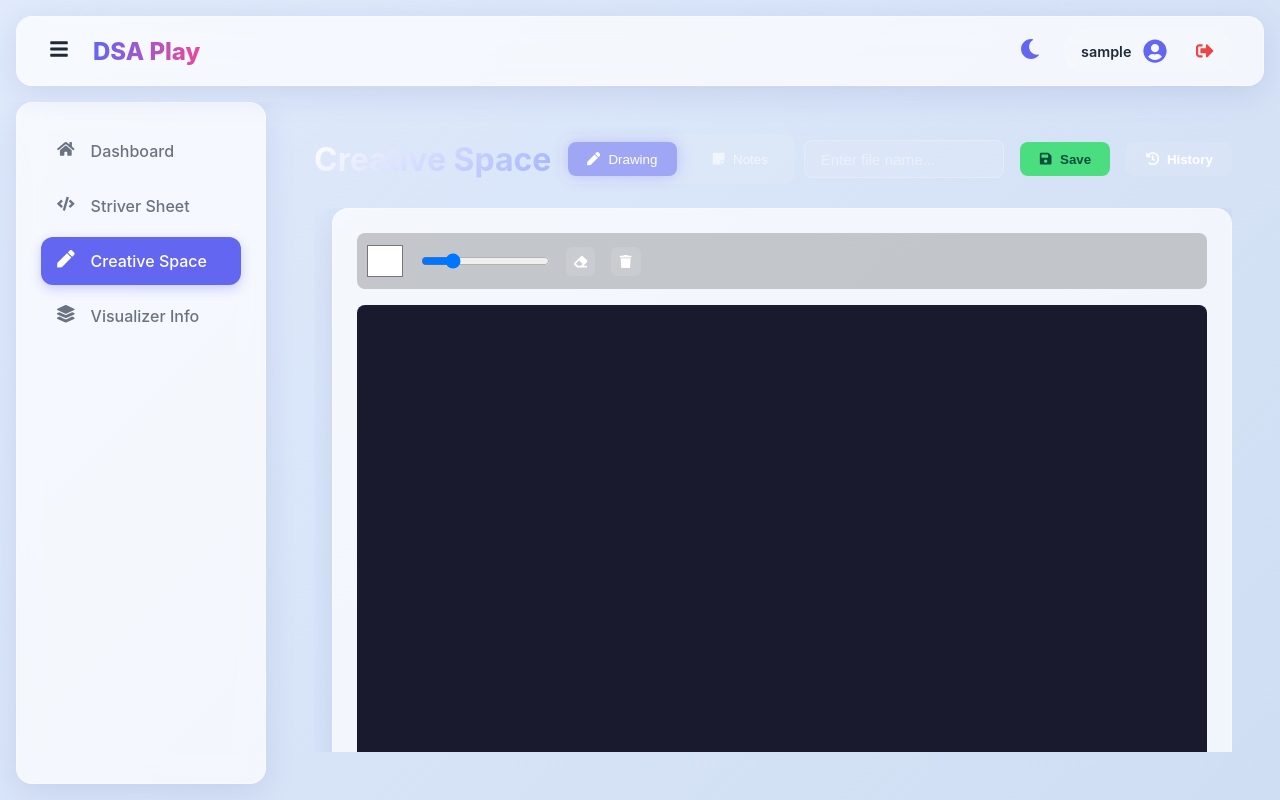
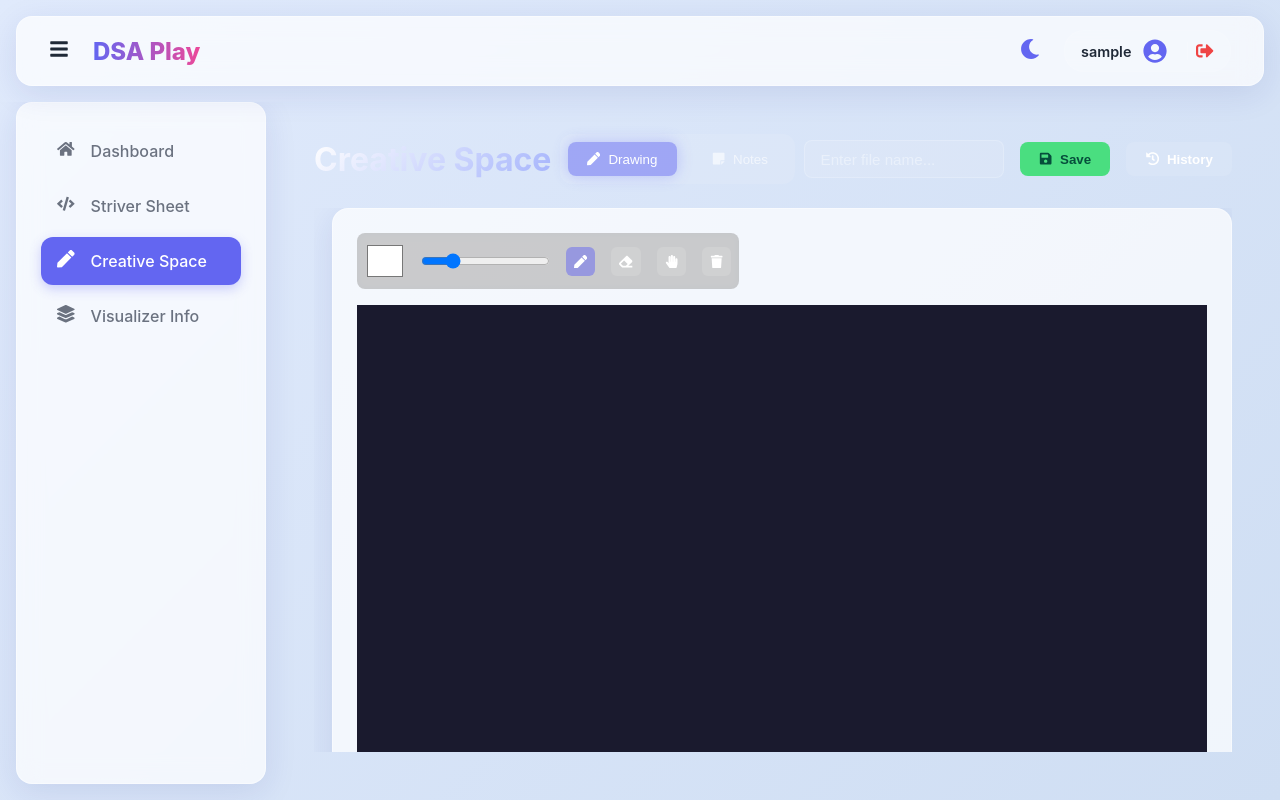
Before and after one commit to Tharunkunamalla/Dsa-playground, a React (Vite) app in the folder client/: page /whiteboard in a window 1280 px wide. Built offline with nearby package versions, Linux system fonts and the light colour scheme; sample sign-in values are in the browser's storage.

Commit message:
creative space changes

```diff
--- a/client/src/pages/Whiteboard.css
+++ b/client/src/pages/Whiteboard.css
@@ -68,7 +68,37 @@
   width: 100%;
   display: flex;
   flex-direction: column;
+  overflow: hidden; /* Keep hidden overall, scroll specific areas */
 }
+
+.canvas-container {
+  flex: 1;
+  width: 100%;
+  overflow: auto; /* Enable scrolling here */
+  position: relative;
+  background: #1a1a2e;
+}
+
+/* Custom Scrollbar for canvas container */
+.canvas-container::-webkit-scrollbar {
+  width: 8px;
+  height: 8px;
+}
+
+.canvas-container::-webkit-scrollbar-track {
+  background: rgba(255, 255, 255, 0.05);
+}
+
+.canvas-container::-webkit-scrollbar-thumb {
+  background: rgba(255, 255, 255, 0.2);
+  border-radius: 4px;
+}
+
+.canvas-container::-webkit-scrollbar-thumb:hover {
+  background: rgba(255, 255, 255, 0.3);
+}
+
+
 
 .toolbar {
   display: flex;
@@ -78,6 +108,11 @@
   background: rgba(0, 0, 0, 0.2);
   border-radius: 8px;
   align-items: center;
+  position: sticky; /* Sticky toolbar */
+  top: 0;
+  z-index: 10;
+  backdrop-filter: blur(5px);
+  width: fit-content; /* Don't stretch across full scroll width */
 }
 
 .toolbar input[type="color"] {
@@ -106,13 +141,14 @@
 }
 
 .drawing-canvas {
-  flex: 1;
+  /* flex: 1; -> Remove flex to allow fixed size */
   background: #1a1a2e; /* Dark canvas background */
   border-radius: 8px;
-  cursor: crosshair;
-  width: 100%;
-  height: 100%;
+  /* cursor: crosshair; -> Managed in JS now */
+  width: 3000px;  /* Large fixed width */
+  height: 3000px; /* Large fixed height */
   touch-action: none;
+  display: block; /* Ensure it respects dimensions */
 }
 
 .notes-textarea {
--- a/client/src/pages/Whiteboard.jsx
+++ b/client/src/pages/Whiteboard.jsx
@@ -1,5 +1,5 @@
 import { useState, useRef, useEffect } from 'react';
-import { FaPen, FaEraser, FaTrash, FaSave, FaStickyNote, FaHistory, FaTimes } from 'react-icons/fa';
+import { FaPen, FaEraser, FaTrash, FaSave, FaStickyNote, FaHistory, FaTimes, FaHandPaper } from 'react-icons/fa';
 import { useAuth } from '../context/AuthContext';
 import axios from 'axios';
 import toast from 'react-hot-toast';
@@ -10,13 +10,20 @@ const Whiteboard = () => {
   const [activeTab, setActiveTab] = useState('draw'); // 'draw' or 'write'
   const canvasRef = useRef(null);
   const contextRef = useRef(null);
+  const drawAreaRef = useRef(null); // Ref for scrollable container
   const clickTimeoutRef = useRef(null);
   const [isDrawing, setIsDrawing] = useState(false);
   const [color, setColor] = useState('#ffffff');
   const [brushSize, setBrushSize] = useState(5);
-  const [isEraser, setIsEraser] = useState(false);
+  const [tool, setTool] = useState('pen'); // 'pen', 'eraser', 'pan'
+  // const [isEraser, setIsEraser] = useState(false); // Removed in favor of 'tool' state
   const [notes, setNotes] = useState('');
+
+  // Panning State
+  const [isPanning, setIsPanning] = useState(false);
+  const [lastMousePosition, setLastMousePosition] = useState({ x: 0, y: 0 });
   const [entryTitle, setEntryTitle] = useState('');
+
 
   const [historyOpen, setHistoryOpen] = useState(false);
   const [savedItems, setSavedItems] = useState([]);
@@ -183,10 +190,12 @@ const Whiteboard = () => {
       const canvas = canvasRef.current;
       // Handle high DPI displays
       const dpr = window.devicePixelRatio || 1;
-      const rect = canvas.getBoundingClientRect();
+      // Fixed large size
+      const width = 3000;
+      const height = 3000;
 
-      canvas.width = rect.width * dpr;
-      canvas.height = rect.height * dpr; // Make it fit the container
+      canvas.width = width * dpr;
+      canvas.height = height * dpr;
 
       const ctx = canvas.getContext('2d');
       ctx.scale(dpr, dpr);
@@ -195,14 +204,14 @@ const Whiteboard = () => {
       ctx.lineWidth = brushSize;
       contextRef.current = ctx;
 
-      // Prevent scrolling when touching canvas
-      canvas.style.touchAction = "none";
+      // Prevent scrolling when touching canvas (handled manually if needed, but we want native scroll usually)
+      // canvas.style.touchAction = "none";
     }
   }, [activeTab]);
 
   useEffect(() => {
     if (contextRef.current) {
-        if (isEraser) {
+        if (tool === 'eraser') {
             contextRef.current.globalCompositeOperation = 'destination-out';
             contextRef.current.lineWidth = brushSize * 2; // Eraser is bigger
         } else {
@@ -211,7 +220,7 @@ const Whiteboard = () => {
             contextRef.current.lineWidth = brushSize;
         }
     }
-  }, [color, brushSize, isEraser]);
+  }, [color, brushSize, tool]);
 
   const getCoordinates = (event) => {
     if (!canvasRef.current) return { x: 0, y: 0 };
@@ -241,8 +250,11 @@ const Whiteboard = () => {
   };
 
   const startDrawing = (e) => {
-    // Prevent default to avoid scrolling on touch devices
-    // e.preventDefault(); // Don't prevent default on mouse events indiscriminately
+    if (tool === 'pan') {
+        setIsPanning(true);
+        setLastMousePosition({ x: e.clientX, y: e.clientY });
+        return;
+    }
 
     const { x, y } = getCoordinates(e);
     contextRef.current.beginPath();
@@ -251,18 +263,29 @@ const Whiteboard = () => {
   };
 
   const finishDrawing = () => {
+    if (tool === 'pan') {
+        setIsPanning(false);
+        return;
+    }
+
     contextRef.current.closePath();
-
-    // If I was using destination-out, it clears alpha.
-    // But since my background is CSS-only (#1a1a2e), clearing alpha reveals transparent (which shows the CSS background).
-    // Wait, canvas save to DataURL will save transparency.
-    // When loading back, drawing a transparent image on a canvas with NO background fill will keep it transparent.
-    // And CSS shows through. This is correct behavior!
-
     setIsDrawing(false);
   };
 
   const draw = (e) => {
+    if (tool === 'pan') {
+        if (!isPanning) return;
+        const dx = e.clientX - lastMousePosition.x;
+        const dy = e.clientY - lastMousePosition.y;
+
+        if (drawAreaRef.current) {
+            drawAreaRef.current.scrollLeft -= dx;
+            drawAreaRef.current.scrollTop -= dy;
+        }
+        setLastMousePosition({ x: e.clientX, y: e.clientY });
+        return;
+    }
+
     if (!isDrawing) return;
     const { x, y } = getCoordinates(e);
     contextRef.current.lineTo(x, y);
@@ -366,25 +389,49 @@ const Whiteboard = () => {
                 title="Brush Size"
               />
               <button
-                onClick={() => setIsEraser(!isEraser)}
+                onClick={() => setTool('pen')}
+                title="Pen Tool"
+                className={tool === 'pen' ? 'active-tool' : ''}
+                style={{
+                  background: tool === 'pen' ? 'rgba(99, 102, 241, 0.5)' : '',
+                  color: color
+                }}
+              >
+                <FaPen />
+              </button>
+              <button
+                onClick={() => setTool(tool === 'eraser' ? 'pen' : 'eraser')}
                 title="Eraser"
-                className={isEraser ? 'active-tool' : ''}
-                style={{ background: isEraser ? 'rgba(99, 102, 241, 0.5)' : '' }}
+                className={tool === 'eraser' ? 'active-tool' : ''}
+                style={{ background: tool === 'eraser' ? 'rgba(99, 102, 241, 0.5)' : '' }}
               >
                 <FaEraser />
+              </button>
+              <button
+                onClick={() => setTool(tool === 'pan' ? 'pen' : 'pan')}
+                title="Pan Tool (Click to toggle)"
+                className={tool === 'pan' ? 'active-tool' : ''}
+                style={{ background: tool === 'pan' ? 'rgba(99, 102, 241, 0.5)' : '' }}
+              >
+                <FaHandPaper />
               </button>
               <button onClick={clearCanvas} title="Clear All">
                 <FaTrash />
               </button>
             </div>
-            <canvas
+            <div className="canvas-container" ref={drawAreaRef}>
+             <canvas
               ref={canvasRef}
               onMouseDown={startDrawing}
               onMouseUp={finishDrawing}
               onMouseMove={draw}
               onMouseLeave={finishDrawing}
               className="drawing-canvas"
+              style={{
+                cursor: tool === 'pan' ? (isPanning ? 'grabbing' : 'grab') : 'crosshair'
+              }}
             />
+            </div>
           </div>
         ) : (
           <div className="write-area">
```
